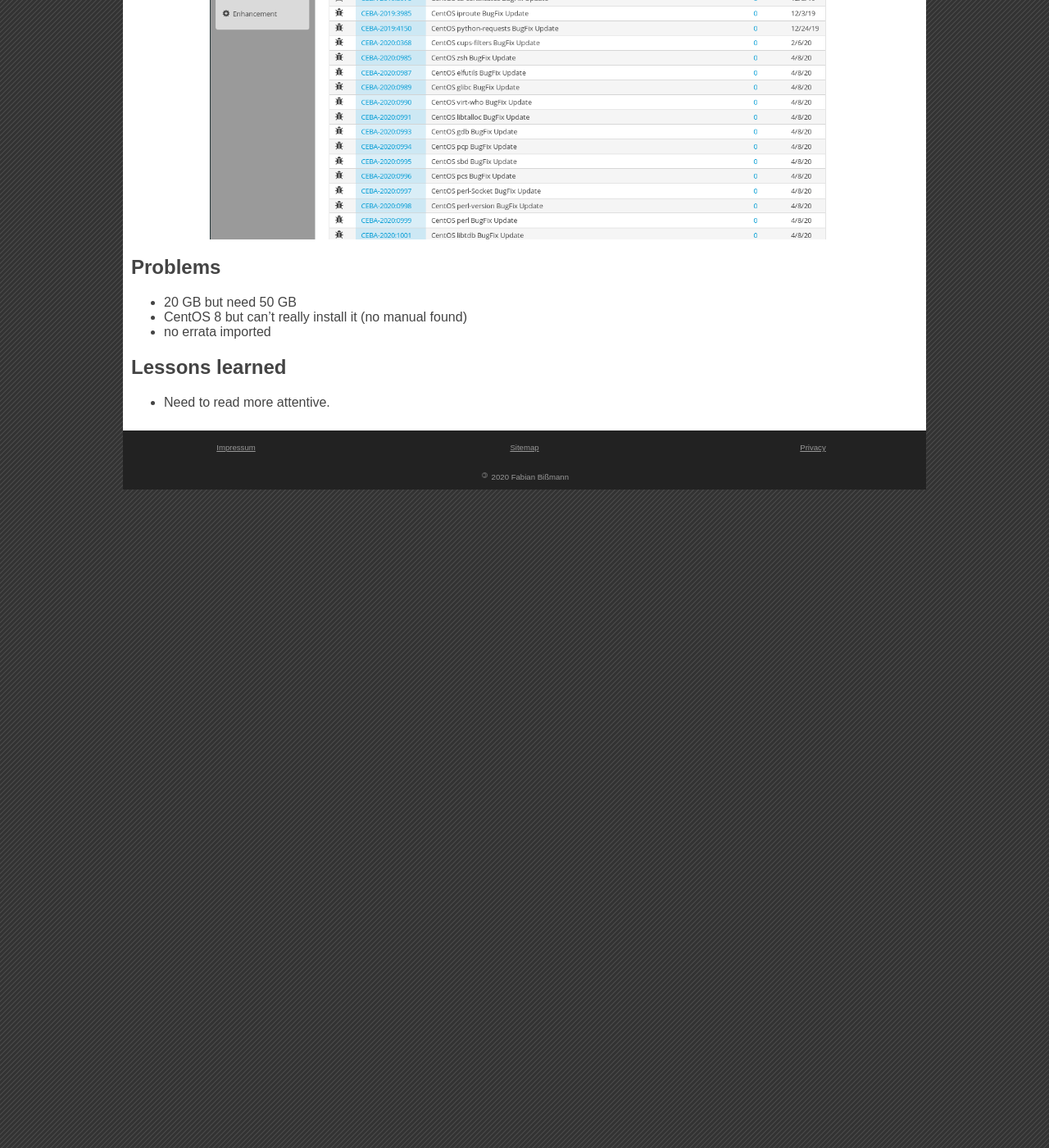
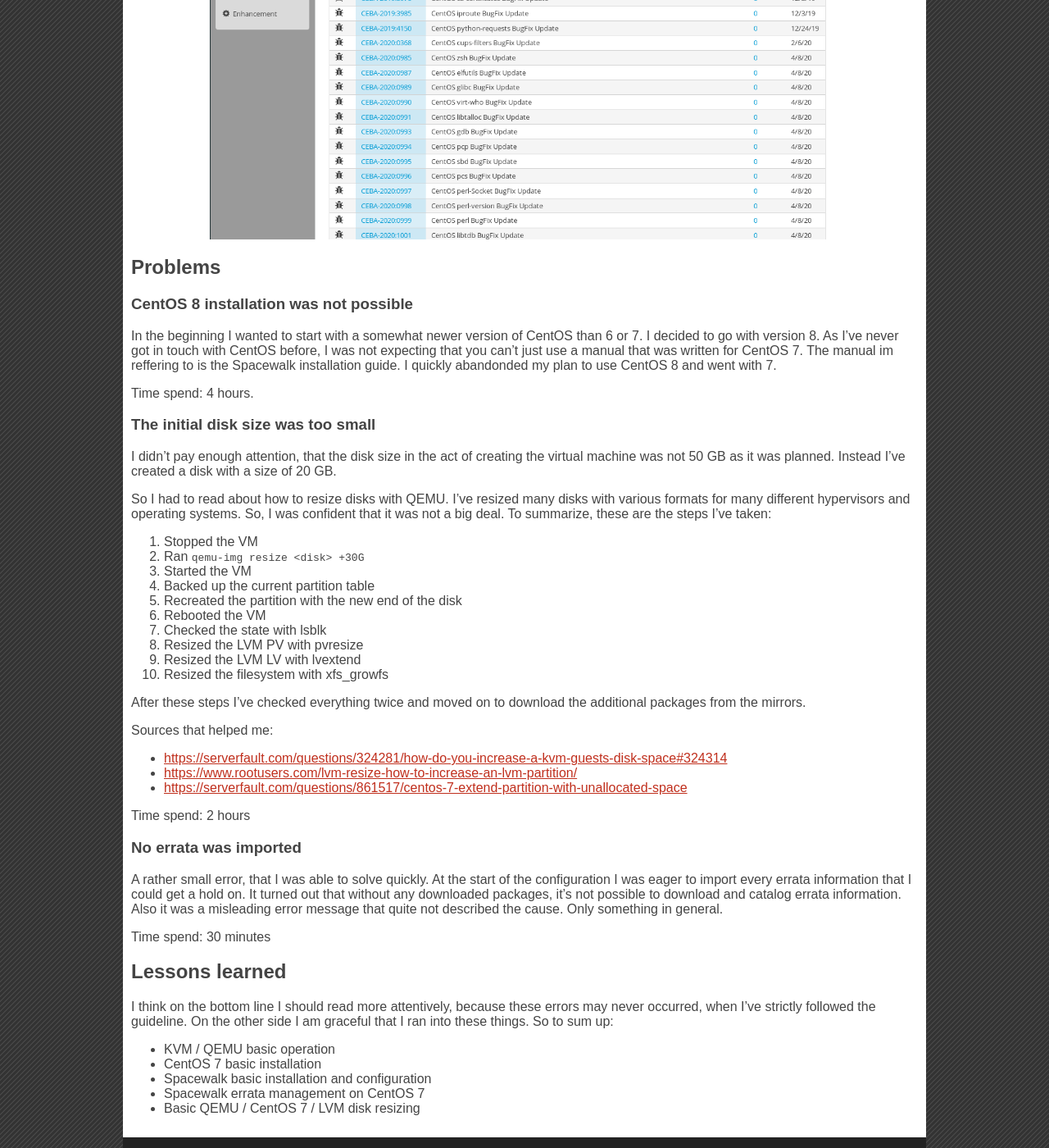
Before and after one commit to 1dollarsteak/1dollarsteak.github.io, a Jekyll site: the page built from _posts/2020-05-14-vLab-Step-1-Spacewalk.md, in a window 1280 px wide and 1400 px high, scrolled down 2876 px. Shown: the whole window at 82% size. Built offline with Jekyll 4.4.1, drawn with Linux system fonts in a browser that asks for light colours; some of the changed text lies outside the part shown.

Commit message:
Finish post vLab Step 1

```diff
--- a/_posts/2020-05-14-vLab-Step-1-Spacewalk.md
+++ b/_posts/2020-05-14-vLab-Step-1-Spacewalk.md
@@ -114,14 +114,65 @@
 - epel-el7-x86\_64
 
 After all packages were downloaded, an errata test importation was also
-successfully:
+successfull:
 
 ![Spacewalk errata](/assets/img/posts/vl1/spacewalk_errata.png#center)
 
 ## Problems
-- 20 GB but need 50 GB
-- CentOS 8 but can't really install it (no manual found)
-- no errata imported
+### CentOS 8 installation was not possible
+In the beginning I wanted to start with a somewhat newer version of CentOS than
+6 or 7. I decided to go with version 8. As I've never got in touch with CentOS
+before, I was not expecting that you can't just use a manual that was written
+for CentOS 7. The manual im reffering to is the Spacewalk installation guide. I
+quickly abandonded my plan to use CentOS 8 and went with 7.
+
+Time spend: 4 hours.
+
+### The initial disk size was too small
+I didn't pay enough attention, that the disk size in the act of creating the
+virtual machine was not 50 GB as it was planned. Instead I've created a disk
+with a size of 20 GB.
+
+So I had to read about how to resize disks with QEMU. I've resized many disks
+with various formats for many different hypervisors and operating systems. So,
+I was confident that it was not a big deal. To summarize, these are the steps
+I've taken:
+1. Stopped the VM
+2. Ran `qemu-img resize <disk> +30G`
+3. Started the VM
+4. Backed up the current partition table
+5. Recreated the partition with the new end of the disk
+6. Rebooted the VM
+7. Checked the state with lsblk
+8. Resized the LVM PV with pvresize
+9. Resized the LVM LV with lvextend
+10. Resized the filesystem with xfs\_growfs
+
+After these steps I've checked everything twice and moved on to download the
+additional packages from the mirrors.
+
+Sources that helped me:
+- <https://serverfault.com/questions/324281/how-do-you-increase-a-kvm-guests-disk-space#324314>
+- <https://www.rootusers.com/lvm-resize-how-to-increase-an-lvm-partition/>
+- <https://serverfault.com/questions/861517/centos-7-extend-partition-with-unallocated-space>
+
+Time spend: 2 hours
+
+### No errata was imported
+A rather small error, that I was able to solve quickly. At the start of the
+configuration I was eager to import every errata information that I could get
+a hold on. It turned out that without any downloaded packages, it's not possible
+to download and catalog errata information. Also it was a misleading error
+message that quite not described the cause. Only something in general.
+
+Time spend: 30 minutes
 
 ## Lessons learned
-- Need to read more attentive.
+I think on the bottom line I should read more attentively, because these errors
+may never occurred, when I've strictly followed the guideline. On the other side
+I am graceful that I ran into these things. So to sum up:
+- KVM / QEMU basic operation
+- CentOS 7 basic installation
+- Spacewalk basic installation and configuration
+- Spacewalk errata management on CentOS 7
+- Basic QEMU / CentOS 7 / LVM disk resizing
```
Also changed, not shown: other parts of _posts/2020-05-14-vLab-Step-1-Spacewalk.md (+1 -1 lines).
